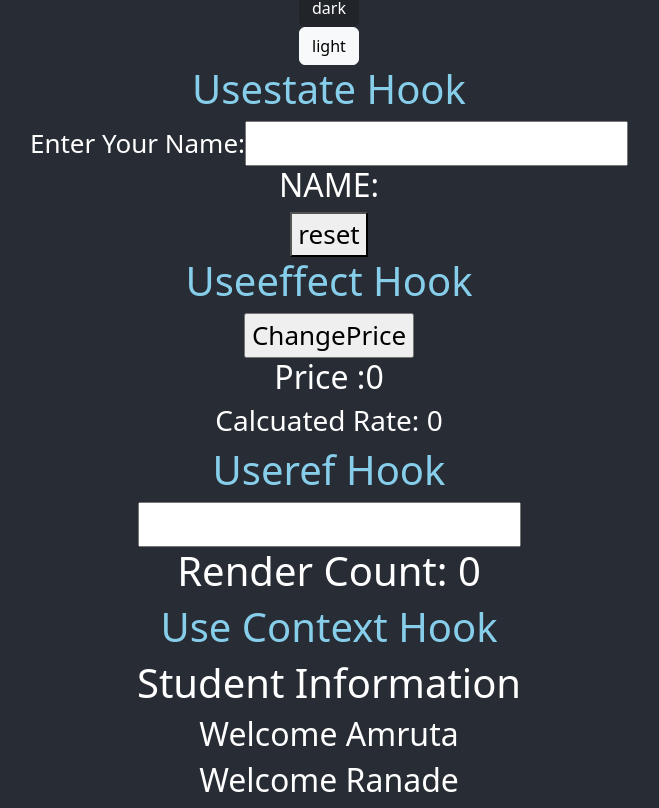
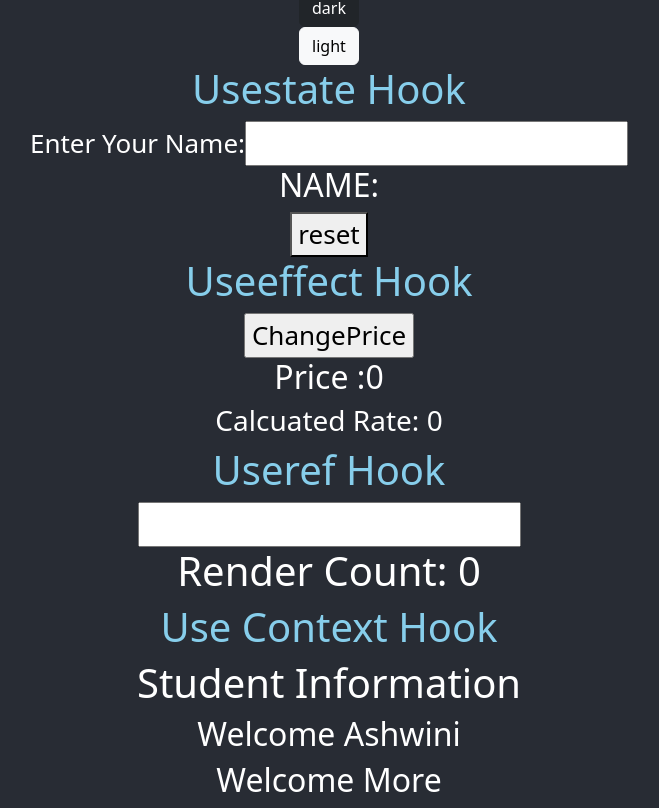
Before and after one commit to Ashwininmore/reactbasic, a React (Create React App) app: page / in a window 1280 px wide. Shown: the part 1750-2558 px from the top of the page, without its empty margins (311-970 px from the left). Built offline with nearby package versions, Linux system fonts and the light colour scheme.

Commit message:
useContext-Hook

```diff
--- a/src/Component/useContextComp/StudentContextComp.js
+++ b/src/Component/useContextComp/StudentContextComp.js
@@ -1,8 +1,8 @@
 import { useState } from "react";
 import studentContext from "./studentContext";
 export default function StudentContextComp(props) {
-  const name2 = "Ranade";
-  const [name, setName] = useState("Amruta");
+  const name2 = "More";
+  const [name, setName] = useState("Ashwini");
   //const [students, setStudents] = useState([]);
   return (
     <studentContext.Provider value={{ name, name2 }}>
```
